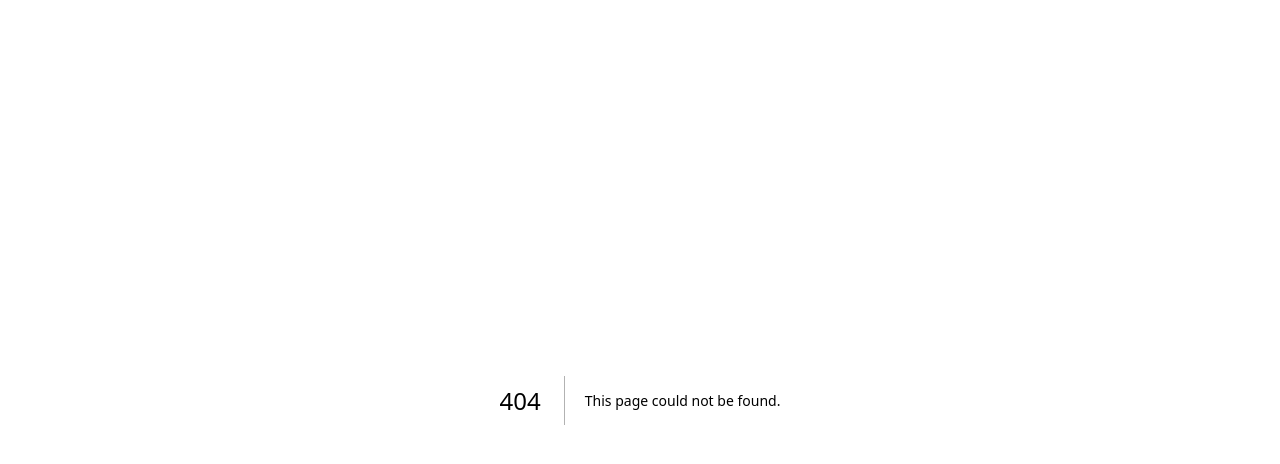
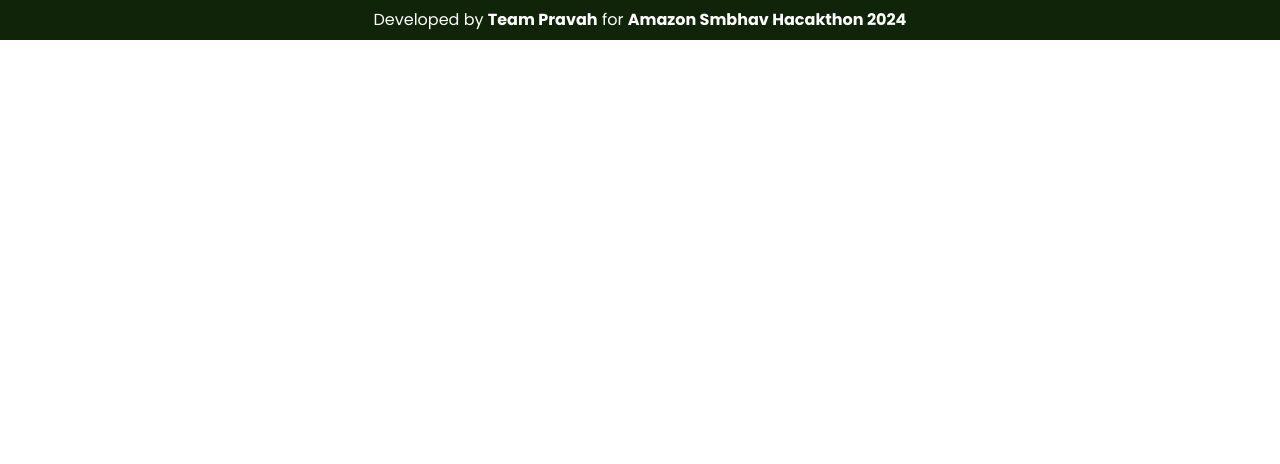
Before and after one commit to fromjyce/EcoChain, a Next.js app in the folder frontend/: page /components/footer in a window 1280 px wide. Before the commit this address had no page. Shown: the top 464 px of the page. Built offline with nearby package versions, Linux system fonts and the light colour scheme.

Commit message:
added footer content

```diff
--- /dev/null
+++ b/frontend/pages/components/footer.js
@@ -0,0 +1,9 @@
+export default function Footer() {
+  return (
+        <footer className="bg-[#102409] text-white py-2 poppins">
+          <div className="container mx-auto text-center">
+            <p>Developed by <strong>Team Pravah</strong> for <strong>Amazon Smbhav Hacakthon 2024</strong></p>
+          </div>
+        </footer>
+  );
+}
```
